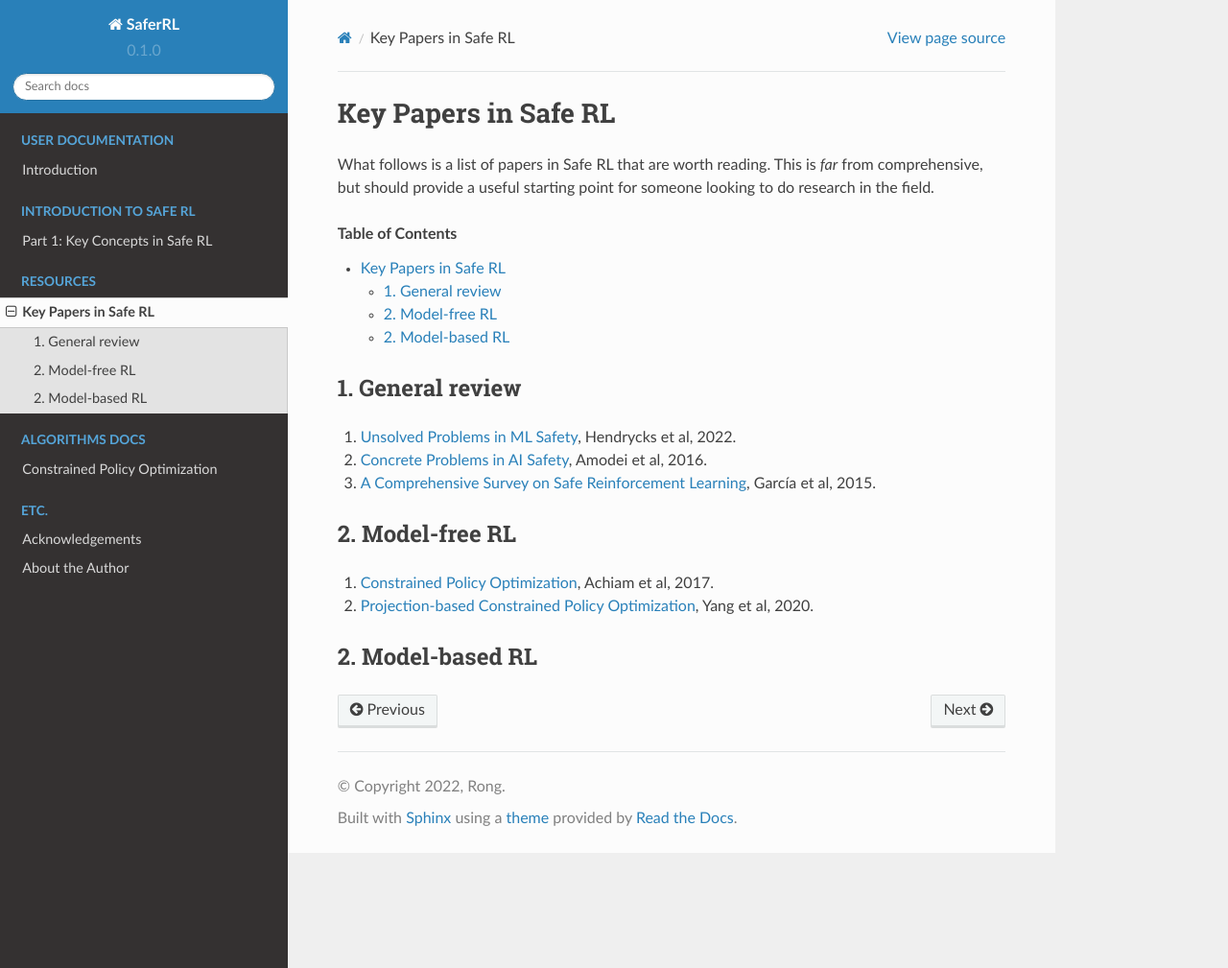
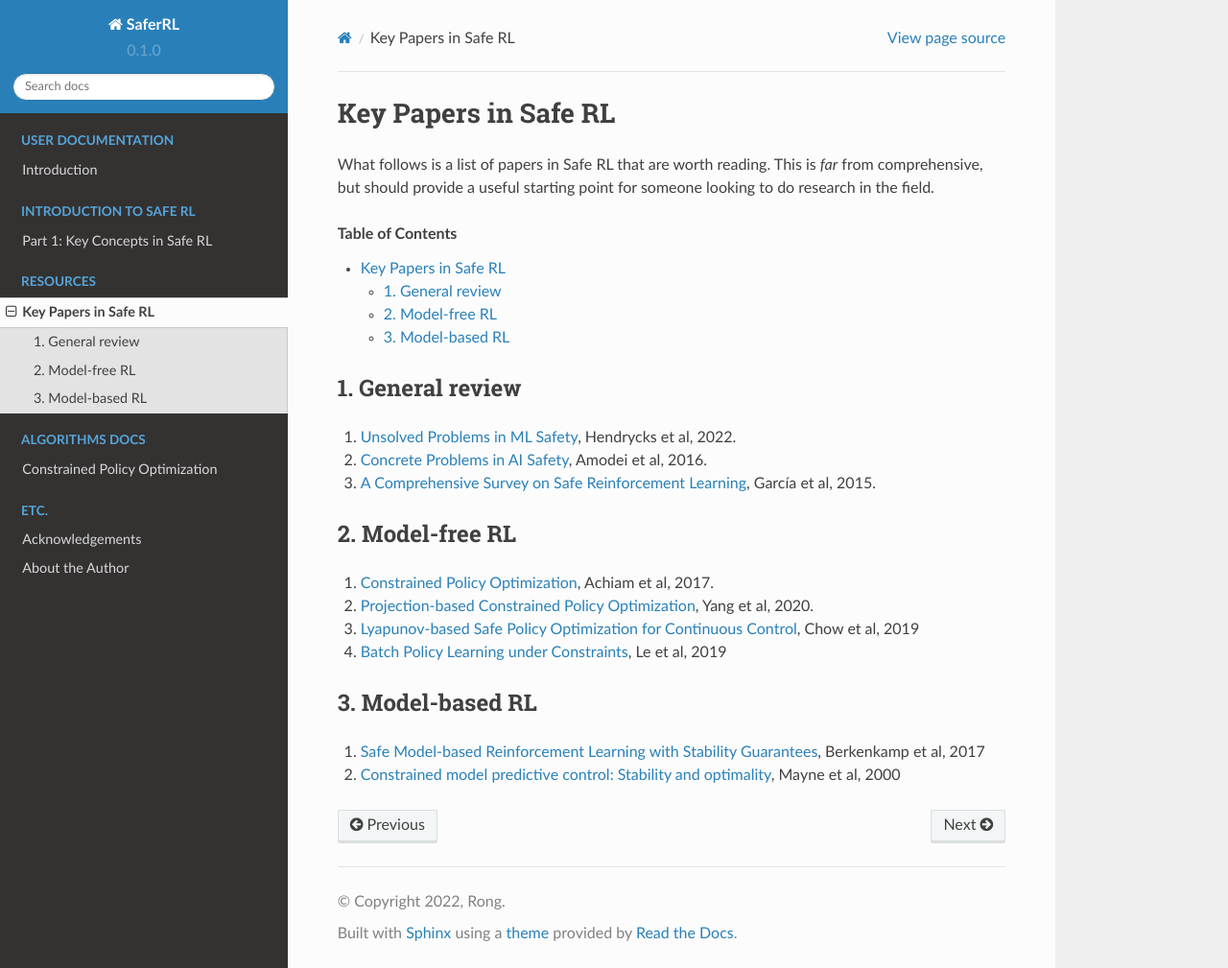
Before and after one commit to RongRG/saferRL, a Sphinx documentation site: the page built from docs/source/saferrl/keypapers.rst, in a window 1280 px wide and 1009 px high. Shown: the whole window at 96% size. Built offline with Sphinx 7.4.7 and the Read the Docs theme 2.0.0, drawn with Linux system fonts in a browser that asks for light colours.

Commit message:
Update keypapers.rst

```diff
--- a/docs/source/saferrl/keypapers.rst
+++ b/docs/source/saferrl/keypapers.rst
@@ -23,5 +23,14 @@ What follows is a list of papers in Safe RL that are worth reading. This is *far
 
 #. `Projection-based Constrained Policy Optimization <https://openreview.net/pdf?id=rke3TJrtPS>`_, Yang et al, 2020.
 
-2. Model-based RL
+#. `Lyapunov-based Safe Policy Optimization for Continuous Control <https://openreview.net/pdf?id=SJgUYBVLsN>`_, Chow et al, 2019
+
+#. `Batch Policy Learning under Constraints <http://proceedings.mlr.press/v97/le19a/le19a.pdf>`_, Le et al, 2019
+
+
+3. Model-based RL
 =================
+
+#. `Safe Model-based Reinforcement Learning with Stability Guarantees <https://proceedings.neurips.cc/paper/2017/file/766ebcd59621e305170616ba3d3dac32-Paper.pdf>`_, Berkenkamp et al, 2017
+
+#. `Constrained model predictive control: Stability and optimality <https://citeseerx.ist.psu.edu/viewdoc/download?doi=10.1.1.231.3109&rep=rep1&type=pdf>`_, Mayne et al, 2000
```
